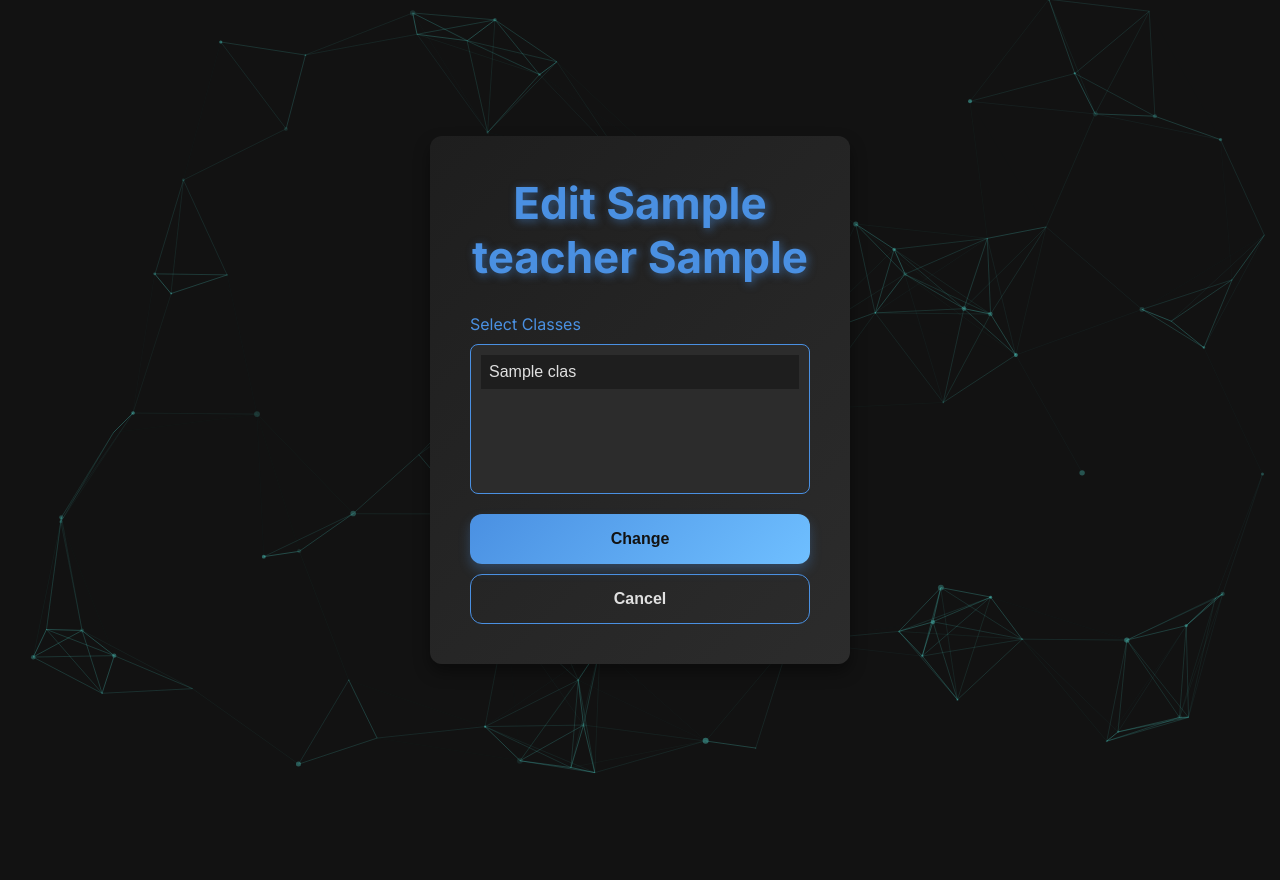
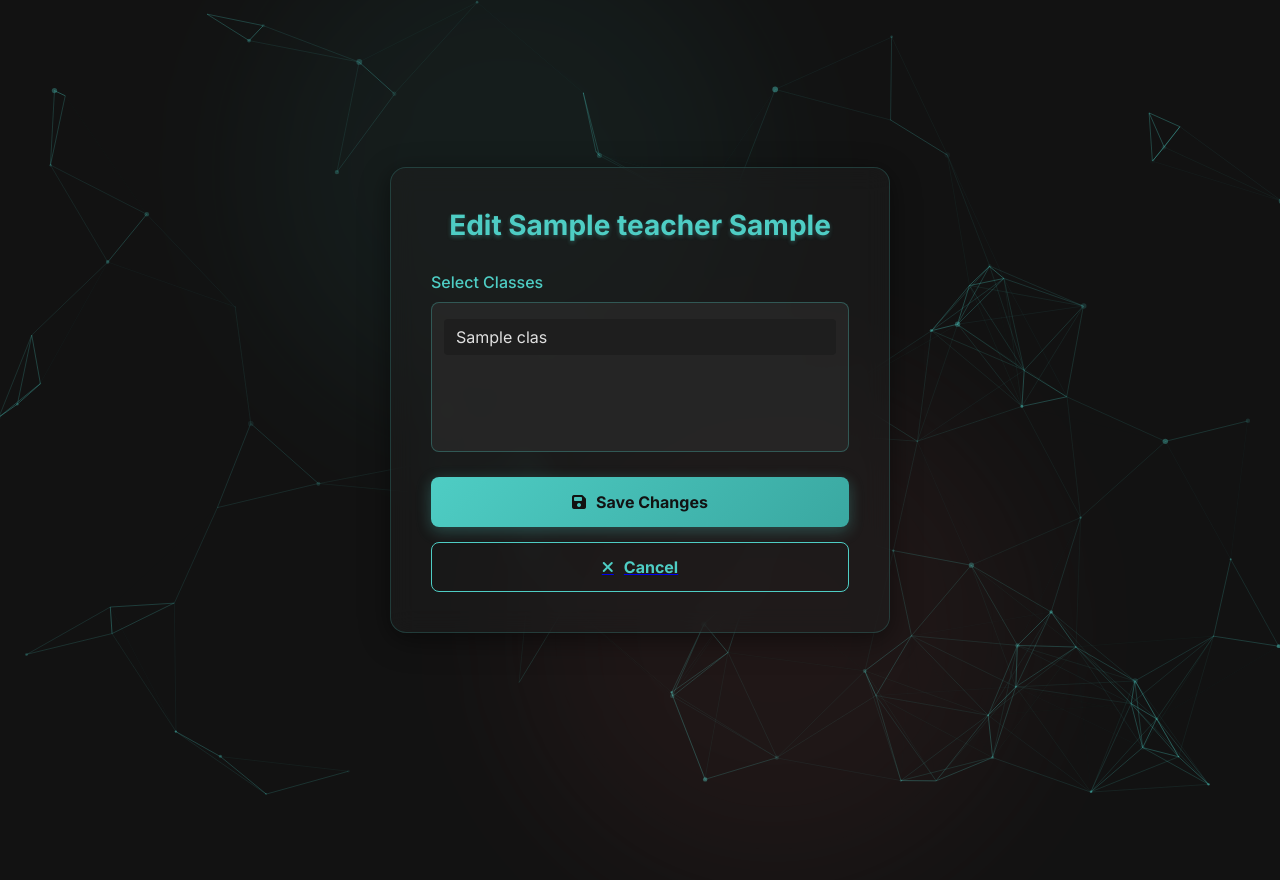
Before and after one commit to SEPAD-Project/WebApplication, a Python web app: template app/templates/teacher/edit_teacher.html in a window 1280 px wide. Before the commit the page ends 773 px from the top, so only its background shows below. Run offline with Jinja, Linux system fonts and the light colour scheme; the template is opened without the code that fills it: most values are stand-ins (such as "Sample title", 1, 10 or a date in 2020).

Commit message:
Edit teacher page styles improved

```diff
--- a/app/static/css/teacher/edit_teacher.css
+++ b/app/static/css/teacher/edit_teacher.css
@@ -1,3 +1,15 @@
+:root {
+    --primary-color: #4ECDC4;
+    --primary-dark: #3aa8a1;
+    --secondary-color: #FF6B6B;
+    --dark-bg: #121212;
+    --dark-gray: #1E1E1E;
+    --medium-gray: #2C2C2C;
+    --light-gray: #E0E0E0;
+    --white: #FFFFFF;
+    --shadow: 0 4px 20px rgba(0, 0, 0, 0.2);
+  }
+
   * {
       box-sizing: border-box;
       margin: 0;
@@ -5,214 +17,228 @@
   }
 
   body {
-    align-items: center;
-    background-color: #121212;
-    display: flex;
+      background-color: var(--dark-bg);
+      color: var(--light-gray);
       font-family: 'Inter', sans-serif;
       height: 100vh;
-    justify-content: center;
       margin: 0;
-    text-align: center;
-    overflow: hidden
+      overflow: hidden;
+      position: relative;
+  }
+
+  body::before,
+  body::after {
+      content: '';
+      position: absolute;
+      border-radius: 50%;
+      filter: blur(80px);
+      opacity: 0.4;
+      z-index: -1;
+  }
+
+  body::before {
+      top: -10%;
+      left: 20%;
+      width: 500px;
+      height: 500px;
+      background: rgba(78, 205, 196, 0.15);
+  }
+
+  body::after {
+      bottom: -10%;
+      right: 20%;
+      width: 500px;
+      height: 500px;
+      background: rgba(255, 107, 107, 0.15);
   }
 
   #particles-js {
       position: absolute;
-  top: 0;
-  left: 0;
       width: 100%;
       height: 100%;
       z-index: -1;
   }
 
-.edit-teacher-form {
-    align-items: center;
-    background: linear-gradient(135deg, #1E1E1E, #2C2C2C);
-    border-radius: 12px;
-    box-shadow: 0 8px 16px rgba(0, 0, 0, 0.4);
-    box-sizing: border-box;
+  .content-area {
       display: flex;
       flex-direction: column;
+      align-items: center;
+      justify-content: center;
+      width: 100%;
       padding: 40px;
-    width: 420px;
-    animation: fadeIn 1s ease-in-out;
+      min-height: 100vh;
+  }
+
+  .glass-card {
+      background: rgba(30, 30, 30, 0.5);
+      backdrop-filter: blur(12px);
+      -webkit-backdrop-filter: blur(12px);
+      border-radius: 16px;
+      border: 1px solid rgba(78, 205, 196, 0.2);
+      box-shadow: var(--shadow),
+                  0 8px 32px rgba(0, 0, 0, 0.3);
+      padding: 40px;
+      width: 100%;
+      max-width: 500px;
+      transition: transform 0.3s ease, box-shadow 0.3s ease;
+  }
+
+  .glass-card:hover {
+      transform: translateY(-5px);
+      box-shadow: 0 12px 24px rgba(0, 0, 0, 0.4);
   }
 
   .form-title {
-    color: #4A90E2;
-    font-size: 2.75rem;
-    font-weight: bold;
+      color: var(--primary-color);
+      font-size: 1.75rem;
+      font-weight: 700;
       margin-bottom: 30px;
-    text-shadow: 2px 2px 8px rgba(74, 144, 226, 0.5);
+      text-align: center;
+      text-shadow: 0 2px 4px rgba(78, 205, 196, 0.3);
   }
 
   .multi-select-wrapper {
       position: relative;
       width: 100%;
-    max-height: 180px;
+      margin-bottom: 25px;
   }
 
   .multi-select-wrapper label {
-    color: #4A90E2;
+      color: var(--primary-color);
       display: block;
       font-size: 1rem;
+      font-weight: 500;
       margin-bottom: 10px;
       text-align: left;
   }
 
   .multi-select-dropdown {
-    background-color: #2C2C2C;
-    border: 1px solid #4A90E2;
+      background-color: rgba(44, 44, 44, 0.7);
+      border: 1px solid rgba(78, 205, 196, 0.3);
       border-radius: 8px;
-    color: #E0E0E0;
+      color: var(--light-gray);
+      font-family: 'Inter', sans-serif;
       font-size: 1rem;
       height: 150px;
+      outline: none;
       overflow-y: auto;
-    padding: 10px;
+      padding: 12px;
+      transition: border 0.3s ease;
       width: 100%;
   }
 
+  .multi-select-dropdown:focus {
+      border-color: var(--primary-color);
+  }
+
   .multi-select-dropdown option {
-    background-color: #1E1E1E;
-    color: #E0E0E0;
-    padding: 8px;
-    transition: background-color 0.3s ease-in-out;
+      background-color: var(--dark-gray);
+      color: var(--light-gray);
+      padding: 8px 12px;
+      margin: 4px 0;
+      border-radius: 4px;
+      transition: all 0.3s ease;
   }
 
   .multi-select-dropdown option:hover {
-    background-color: #4A90E2;
-    color: #121212;
+      background-color: var(--primary-color);
+      color: var(--dark-bg);
   }
+
+  .multi-select-dropdown option:checked {
+      background-color: var(--primary-dark);
+      color: var(--white);
+  }
+
+  .button-group {
+      display: flex;
+      flex-direction: column;
+      gap: 15px;
+      width: 100%;
+  }
+
+  .action-button, .cancel-button {
+      align-items: center;
+      border: none;
+      border-radius: 8px;
+      cursor: pointer;
+      display: flex;
+      font-family: 'Inter', sans-serif;
+      font-size: 1rem;
+      font-weight: 600;
+      height: 50px;
+      justify-content: center;
+      padding: 0 20px;
+      position: relative;
+      transition: all 0.3s ease;
+      width: 100%;
+  }
+
   .action-button {
-    background: linear-gradient(135deg, #4A90E2, #6FBFFF);
-    border: none;
-    border-radius: 12px;
-    box-shadow: 0 6px 12px rgba(74, 144, 226, 0.3);
-    color: #121212;
-    cursor: pointer;
-    font-size: 16px;
-    font-weight: bold;
-    height: 50px;
-    margin-top: 20px;
-    padding: 0;
-    transition: all 0.3s ease-in-out;
-    width: 100%;
-    position: relative;
+      background: linear-gradient(135deg, var(--primary-color), var(--primary-dark));
+      color: var(--dark-bg);
+      box-shadow: 0 4px 15px rgba(78, 205, 196, 0.3);
       overflow: hidden;
   }
 
-.action-button::before {
-    content: '';
-    position: absolute;
-    top: 0;
-    left: -100%;
-    width: 100%;
-    height: 100%;
-    background: rgba(255, 255, 255, 0.2);
-    transition: left 0.5s ease-in-out;
+  .action-button:hover {
+      background: linear-gradient(135deg, var(--primary-dark), var(--primary-color));
+      box-shadow: 0 6px 20px rgba(78, 205, 196, 0.4);
+      transform: translateY(-2px);
   }
 
-.action-button:hover::before {
-    left: 100%;
-}
-
-.action-button:hover {
-    background: linear-gradient(135deg, #6FBFFF, #B3C8CF);
-    box-shadow: 0 8px 16px rgba(179, 200, 207, 0.4);
-}
-
-.button-group {
-    align-items: center;
-    display: flex;
-    flex-direction: column;
-    gap: 10px;
-    width: 100%;
+  .action-button i {
+      margin-right: 10px;
   }
 
   .cancel-button {
-    background: none;
-    border: solid 1px #4A90E2;
-    border-radius: 12px;
-    color: #E0E0E0;
-    cursor: pointer;
-    font-size: 16px;
-    font-weight: bold;
-    height: 50px;
-    padding: 0;
-    transition: all 0.3s ease-in-out;
-    width: 100%;
-    position: relative;
+      background: transparent;
+      border: 1px solid var(--primary-color);
+      color: var(--primary-color);
       overflow: hidden;
-    z-index: 1;
-}
-
-.cancel-button::before {
-    content: '';
-    position: absolute;
-    top: 0;
-    left: -100%;
-    width: 100%;
-    height: 100%;
-    border-radius: 10px;
-    background: linear-gradient(135deg, #4A90E2, #6FBFFF);
-    transition: left 0.5s ease-in-out;
-    z-index: -1;
-}
-
-.cancel-button:hover::before {
-    left: 0%;
   }
 
   .cancel-button:hover {
-    color: #121212;
+      background: rgba(78, 205, 196, 0.1);
+      box-shadow: 0 0 15px rgba(78, 205, 196, 0.2);
+      transform: translateY(-2px);
   }
 
-a {
-    width: 100%;
+  .cancel-button i {
+      margin-right: 10px;
   }
 
-.file-input-wrapper {
-    position: relative;
-    display: flex;
-    align-items: center;
-    justify-content: center;
-    background-color: #2C2C2C;
-    border-radius: 8px;
-    height: 50px;
-    margin-bottom: 15px;
-    width: 100%;
-    cursor: pointer;
-    overflow: hidden;
-    transition: background-color 0.3s ease-in-out, box-shadow 0.3s ease-in-out;
+  /* Responsive Design */
+  @media (max-width: 768px) {
+      .content-area {
+          padding: 20px;
       }
 
-.file-input-wrapper:hover {
-    background-color: #333333;
-    box-shadow: 0 0 0 2px rgba(74, 144, 226, 0.5);
+      .glass-card {
+          padding: 30px;
       }
 
-.file-input-label {
-    color: #E0E0E0;
-    font-size: 16px;
-    font-weight: bold;
-    text-align: center;
-    width: 100%;
-    pointer-events: none; /* Prevent interaction with label */
+      .form-title {
+          font-size: 1.5rem;
+      }
   }
 
-.file-input-icon {
-    color: #4A90E2;
-    font-size: 20px;
-    margin-right: 10px;
-    pointer-events: none; /* Prevent interaction with icon */
+  @media (max-width: 480px) {
+      .glass-card {
+          padding: 25px;
+          max-width: 100%;
       }
 
-.file-input-hidden {
-    position: absolute;
-    top: 0;
-    left: 0;
-    width: 100%;
-    height: 100%;
-    opacity: 0;
-    cursor: pointer;
+      .form-title {
+          font-size: 1.3rem;
       }
+
+      .multi-select-dropdown {
+          height: 120px;
+      }
+
+      .action-button, .cancel-button {
+          height: 45px;
+          font-size: 0.9rem;
+      }
+  }
--- a/app/templates/teacher/edit_teacher.html
+++ b/app/templates/teacher/edit_teacher.html
@@ -8,11 +8,13 @@
     <link rel="icon" type="image/x-icon" href="../static/icons/icon.ico">
     <link rel="stylesheet" href="{{ url_for('static', filename='css/teacher/edit_teacher.css') }}">
     <link href="https://fonts.googleapis.com/css2?family=Inter:wght@400;500;700&display=swap" rel="stylesheet">
+    <link rel="stylesheet" href="https://cdnjs.cloudflare.com/ajax/libs/font-awesome/6.5.1/css/all.min.css">
 </head>
 <body>
     <div id="particles-js"></div>
 
-    <form method="POST" action="{{ url_for('teacher_routes.edit_teacher', teacher_national_code=teacher.teacher_national_code) }}" class="edit-teacher-form">
+    <div class="content-area">
+        <form method="POST" action="{{ url_for('teacher_routes.edit_teacher', teacher_national_code=teacher.teacher_national_code) }}" class="glass-card">
             <h1 class="form-title">Edit {{ teacher.teacher_name }} {{ teacher.teacher_family }}</h1>
 
             <div class="multi-select-wrapper">
@@ -25,12 +27,51 @@
             </div>
 
             <div class="button-group">
-            <button type="submit" class="action-button">Change</button>
-            <a href='{{ url_for("teacher_routes.panel_teachers") }}'><button type="button" class="cancel-button">Cancel</button></a>
+                <button type="submit" class="action-button">
+                    <i class="fas fa-save"></i> Save Changes
+                </button>
+                <a href='{{ url_for("teacher_routes.panel_teachers") }}'>
+                    <button type="button" class="cancel-button">
+                        <i class="fas fa-times"></i> Cancel
+                    </button>
+                </a>
             </div>
         </form>
+    </div>
 
-    <script src="{{ url_for('static', filename='js/particles.min.js') }}"></script>
-    <script src="{{ url_for('static', filename='js/particles_config.js') }}"></script>
+    <script src="https://cdn.jsdelivr.net/particles.js/2.0.0/particles.min.js"></script>
+    <script>
+        document.addEventListener('DOMContentLoaded', function() {
+            particlesJS('particles-js', {
+                "particles": {
+                    "number": { "value": 80, "density": { "enable": true, "value_area": 800 } },
+                    "color": { "value": "#4ECDC4" },
+                    "shape": { "type": "circle" },
+                    "opacity": { "value": 0.5, "random": true },
+                    "size": { "value": 3, "random": true },
+                    "line_linked": {
+                        "enable": true,
+                        "distance": 150,
+                        "color": "#4ECDC4",
+                        "opacity": 0.4,
+                        "width": 1
+                    },
+                    "move": {
+                        "enable": true,
+                        "speed": 1.5,
+                        "direction": "none",
+                        "random": true,
+                        "out_mode": "out"
+                    }
+                },
+                "interactivity": {
+                    "events": {
+                        "onhover": { "enable": true, "mode": "grab" },
+                        "onclick": { "enable": true, "mode": "push" }
+                    }
+                }
+            });
+        });
+    </script>
 </body>
 </html>
```
Lines whose indentation alone changed are shown as unchanged.
